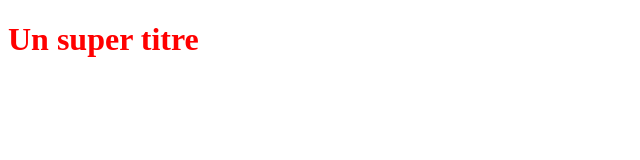
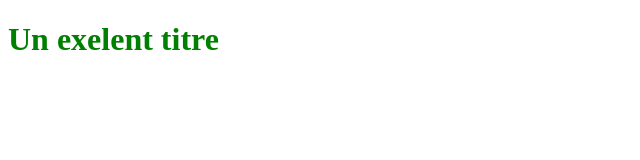
Before and after one commit to Kahina24D/Kahina24D, a plain HTML site: page index.html in a window 1280 px wide. Shown: the whole page, without its empty margins (0-640 px from the left). Drawn offline with Linux system fonts and the light colour scheme.

Commit message:
commit message

```diff
--- a/index.html
+++ b/index.html
@@ -9,6 +9,6 @@
     <link rel="stylesheet" type="text/css" href="style.css">
 </head>
 <body>
-    <h1>Un super titre</h1>
+    <h1>Un exelent titre</h1>
 </body>
 </html>
--- a/style.css
+++ b/style.css
@@ -1,3 +1,3 @@
 h1 {
-    color: red;
+    color: green;
  }
```
